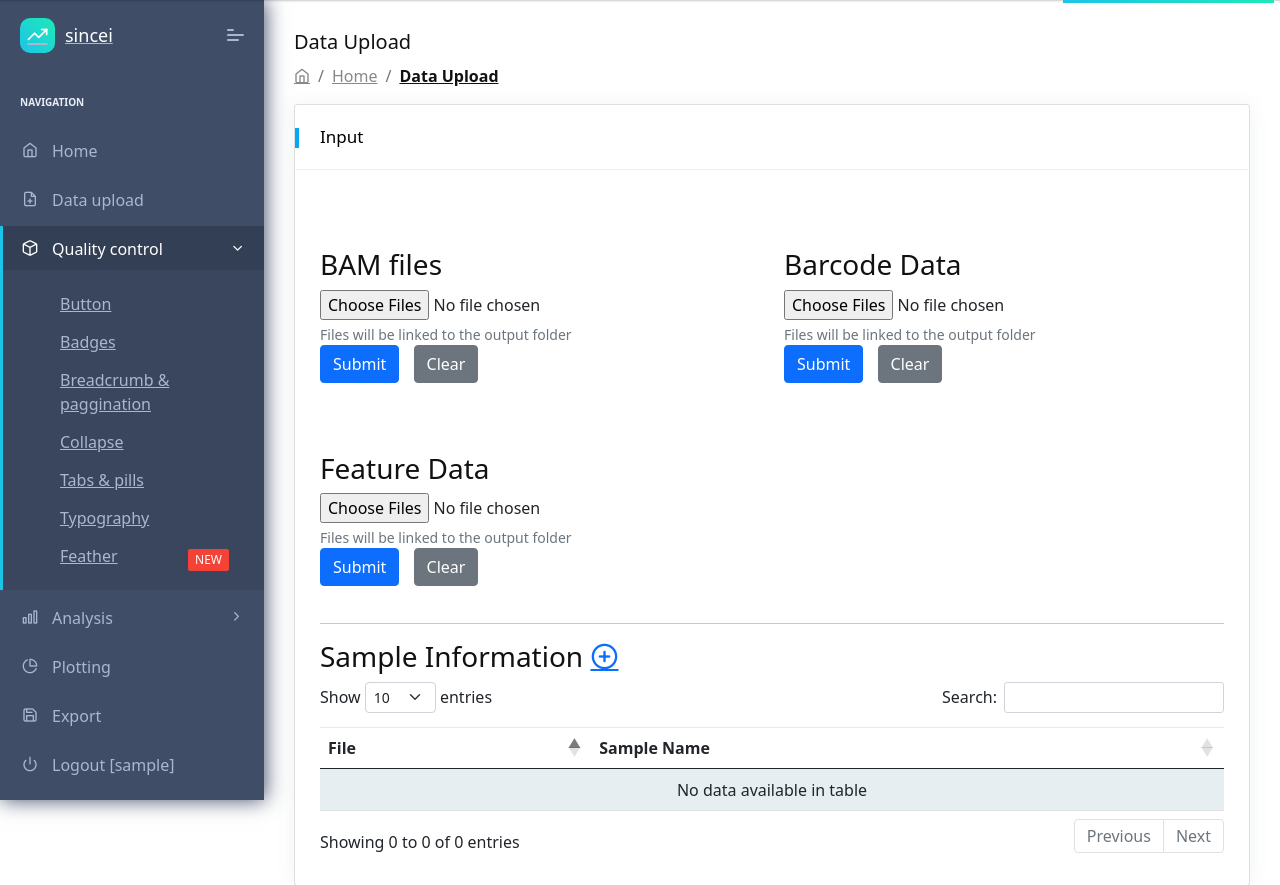
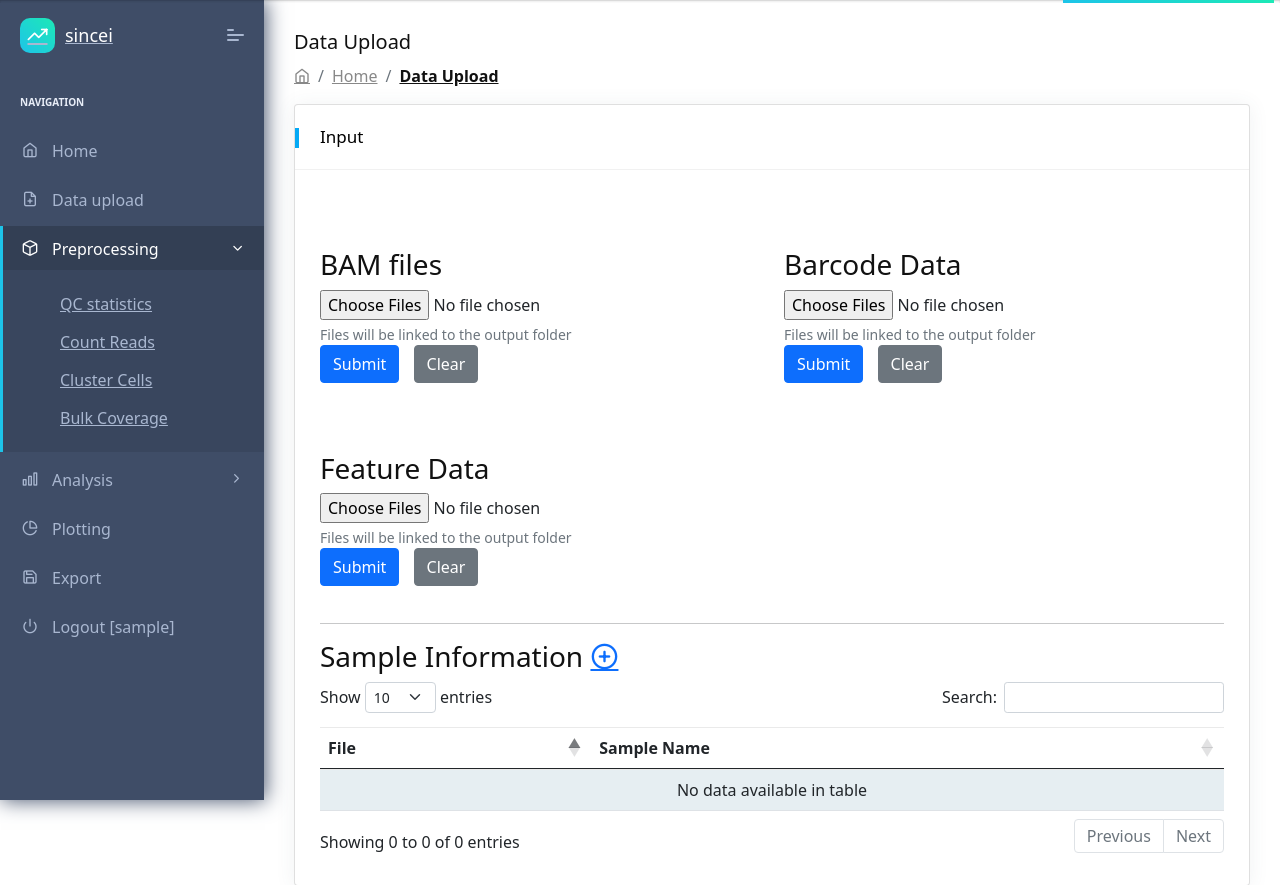
Before and after one commit to bhardwaj-lab/sincei, a Flask app: page /file_upload.html in a window 1280 px wide, after a click on "Preprocessing". Shown: the top 885 px of the page. Run offline with Flask 2, Linux system fonts and the light colour scheme; the visitor is signed in with stand-in values (Sample User, id 1); data comes from the database, SQL or seed files in the repository; some libraries are stand-ins or nearby versions.

Commit message:
minor updaye

```diff
--- a/web_app/app/base/templates/includes/sidebar.html
+++ b/web_app/app/base/templates/includes/sidebar.html
@@ -31,15 +31,12 @@
                     <!-- Quality control -->
                     <li data-username="QC" class="nav-item pcoded-hasmenu">
                         <a href="javascript:" class="nav-link "><span class="pcoded-micon"><i class="feather icon-box"></i></span>
-                          <span class="pcoded-mtext">Quality control</span></a>
+                          <span class="pcoded-mtext">Preprocessing</span></a>
                         <ul class="pcoded-submenu">
-                            <li class=""><a href="/ui-button.html" class="">Button</a></li>
-                            <li class=""><a href="/ui-badges.html" class="">Badges</a></li>
-                            <li class=""><a href="/ui-breadcrumb-pagination.html" class="">Breadcrumb & paggination</a></li>
-                            <li class=""><a href="/ui-collapse.html" class="">Collapse</a></li>
-                            <li class=""><a href="/ui-tabs.html" class="">Tabs & pills</a></li>
-                            <li class=""><a href="/ui-typography.html" class="">Typography</a></li>
-                            <li class=""><a href="/ui-icons.html" class="">Feather<span class="pcoded-badge label label-danger">NEW</span></a></li>
+                            <li class=""><a href="/ui-button.html" class="">QC statistics</a></li>
+                            <li class=""><a href="/ui-badges.html" class="">Count Reads</a></li>
+                            <li class=""><a href="/ui-badges.html" class="">Cluster Cells</a></li>
+                            <li class=""><a href="/ui-badges.html" class="">Bulk Coverage</a></li>
                         </ul>
                     </li>
                     <!-- Analyse -->
--- a/web_app/app/home/templates/file_upload.html
+++ b/web_app/app/home/templates/file_upload.html
@@ -123,7 +123,7 @@
     $('#bamData').DataTable({
       columns: [
         null,
-        {searchable:false}],
+        null],
     });
   });
 </script>
```
